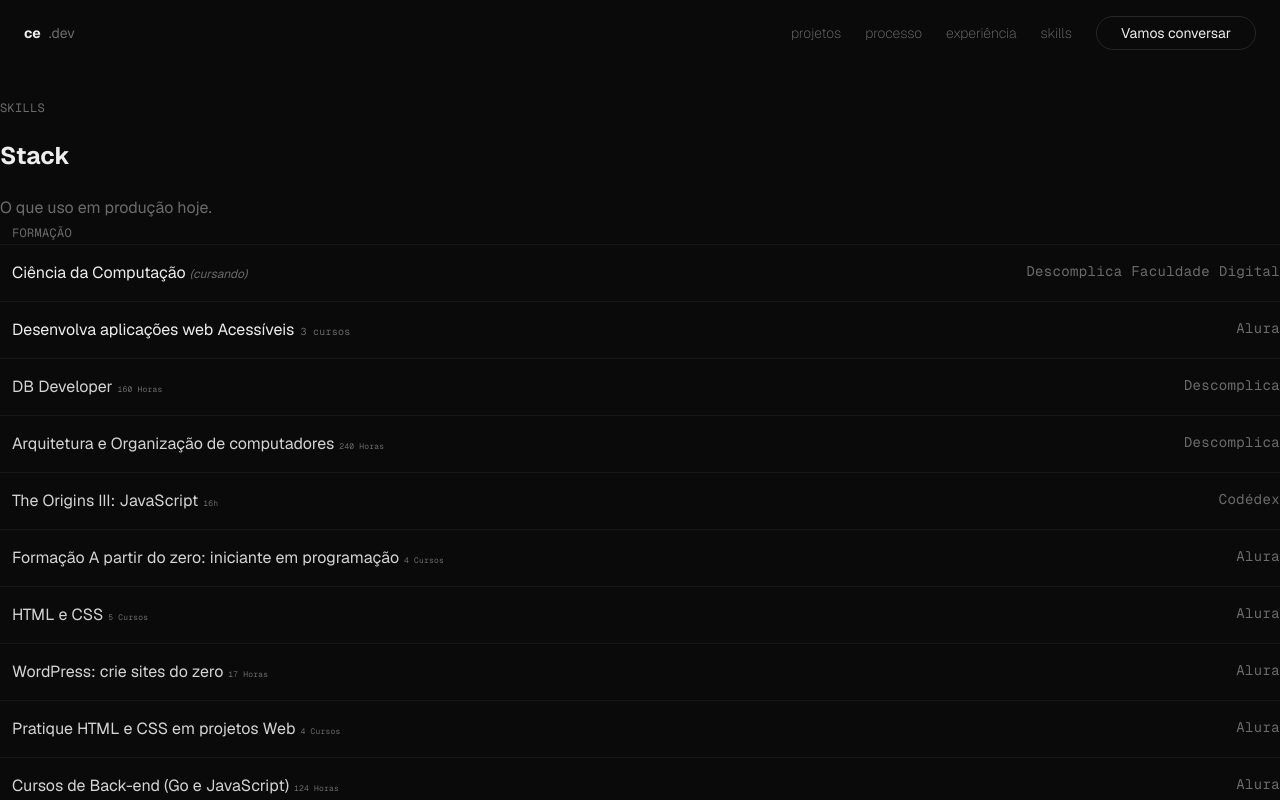
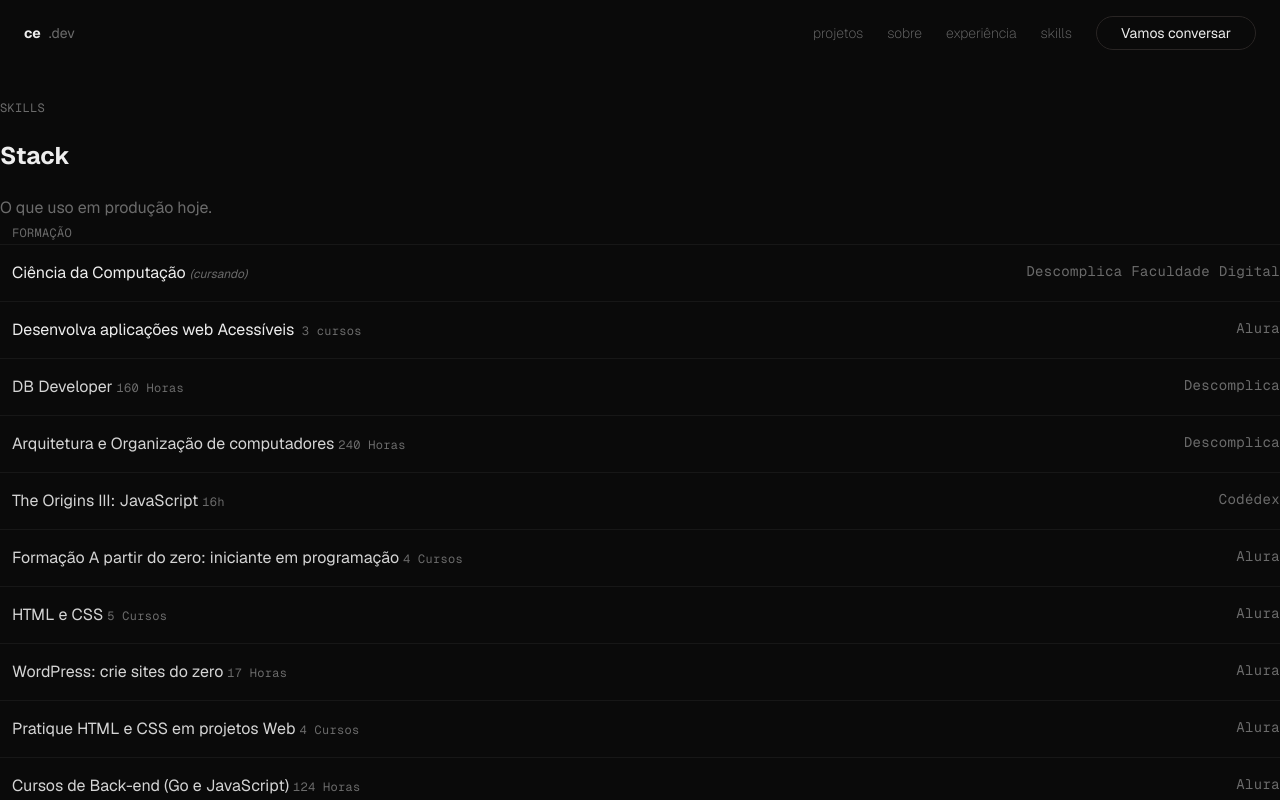
Before and after one commit to zCarlosEduardo/Portfolio, a Next.js app: page / in a window 1280 px wide. Both pictures are taken after a click on the button "Ver certificados". Shown: the part 2096-2896 px from the top of the page. Built offline with nearby package versions, Linux system fonts and the light colour scheme.

Commit message:
Update: Alterado o Processo para Sobre, ajustado o nome com espaçamento e tamanho do contato

```diff
--- a/app/page.tsx
+++ b/app/page.tsx
@@ -39,7 +39,7 @@ export default function Home() {
               Goiânia, Brasil · GMT-3 · disponível para projetos
             </span>
           </div>
-          <ParticleCanvas text="CarlosEduardo" />
+          <ParticleCanvas text="Carlos Eduardo" />
           <p className="text-(--cor-secundaria) text-md md:text-lg max-w-lg ">
             Full stack developer que{" "}
             <span className="text-(--cor-primaria)">
@@ -77,12 +77,12 @@ export default function Home() {
           />
         </section>
 
-        {/* Processos talves remover */}
-        <section id="processo" className="pt-20">
+        {/* Sobres talves remover */}
+        <section id="sobre" className="pt-20">
           <TituloSections
             titulo="O que você leva contratando um júnior que pensa assim"
             subtitulo="Como eu trabalho"
-            paragrafo="Júnior não significa esperar tarefa pronta. Significa aprender rápido e entregar com responsabilidade. Meu processo:"
+            paragrafo="Júnior não significa esperar tarefa pronta. Significa aprender rápido e entregar com responsabilidade. Meu Sobre:"
           />
         </section>
 
@@ -110,7 +110,7 @@ export default function Home() {
 
         {/* Contato */}
         <section id="contato" className="relative overflow-hidden">
-          <div className="flex flex-col justify-center items-center text-center min-h-[90svh] md:min-h-[50svh]">
+          <div className="flex flex-col justify-center items-center text-center min-h-[90svh] md:min-h-[80svh]">
             <div
               className="pointer-events-none absolute bottom-[-40%] left-1/2 h-[70%] w-[80%]
                -translate-x-1/2 blur-md"
--- a/components/Formacoes.tsx
+++ b/components/Formacoes.tsx
@@ -75,10 +75,10 @@ export default function Formacoes() {
             <span className="ml-3 truncate">
               Desenvolva aplicações web Acessíveis
             </span>
-              <span className="text-[10px] text-(--cor-secundaria) tracking-wide font-mono">
-                {" "}
-                3 cursos
-              </span>
+            <span className="text-xs text-(--cor-secundaria) tracking-wide font-mono">
+              {" "}
+              3 cursos
+            </span>
           </div>
           <span className="text-(--cor-secundaria) text-sm tracking-wide font-mono">
             Alura
@@ -103,16 +103,15 @@ export default function Formacoes() {
             >
               <div className="overflow-hidden">
                 <div className="flex gap-2 justify-between">
-                  <div>
-                  <span className="ml-3 text-neutral-300 max-w-6 truncate">
-                    {item.certificado}
-                  </span>
-                    <span className="text-[8px] text-(--cor-secundaria) tracking-wide font-mono">
-                      {" "}
+                  <div className="min-w-0 flex items-baseline gap-1">
+                    <span className="ml-3 text-neutral-300 truncate">
+                      {item.certificado}
+                    </span>
+                    <span className="shrink-0 text-xs text-(--cor-secundaria) tracking-wide font-mono">
                       {item.cursos}
                     </span>
                   </div>
-                  <span className="text-(--cor-secundaria) text-sm tracking-wide font-mono truncate">
+                  <span className="shrink-0 text-(--cor-secundaria) text-sm tracking-wide font-mono">
                     {item.empresa}
                   </span>
                 </div>
--- a/components/topBar.tsx
+++ b/components/topBar.tsx
@@ -4,7 +4,7 @@ import { useEffect, useState } from "react";
 
 const LINKS = [
   { id: "projetos", label: "projetos" },
-  { id: "processo", label: "processo" },
+  { id: "sobre", label: "sobre" },
   { id: "experiencia", label: "experiência" },
   { id: "skills", label: "skills" },
 ];
```
